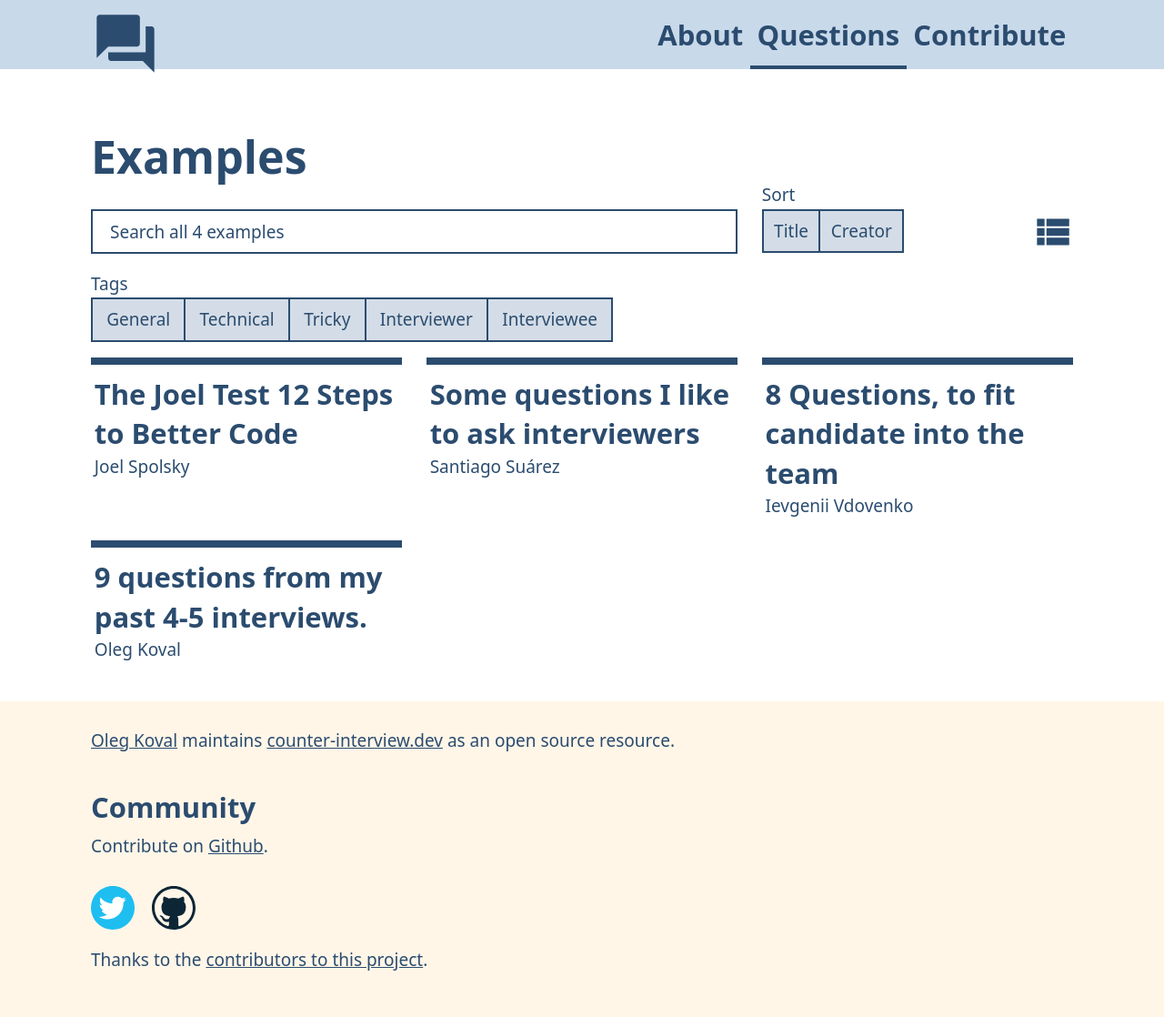
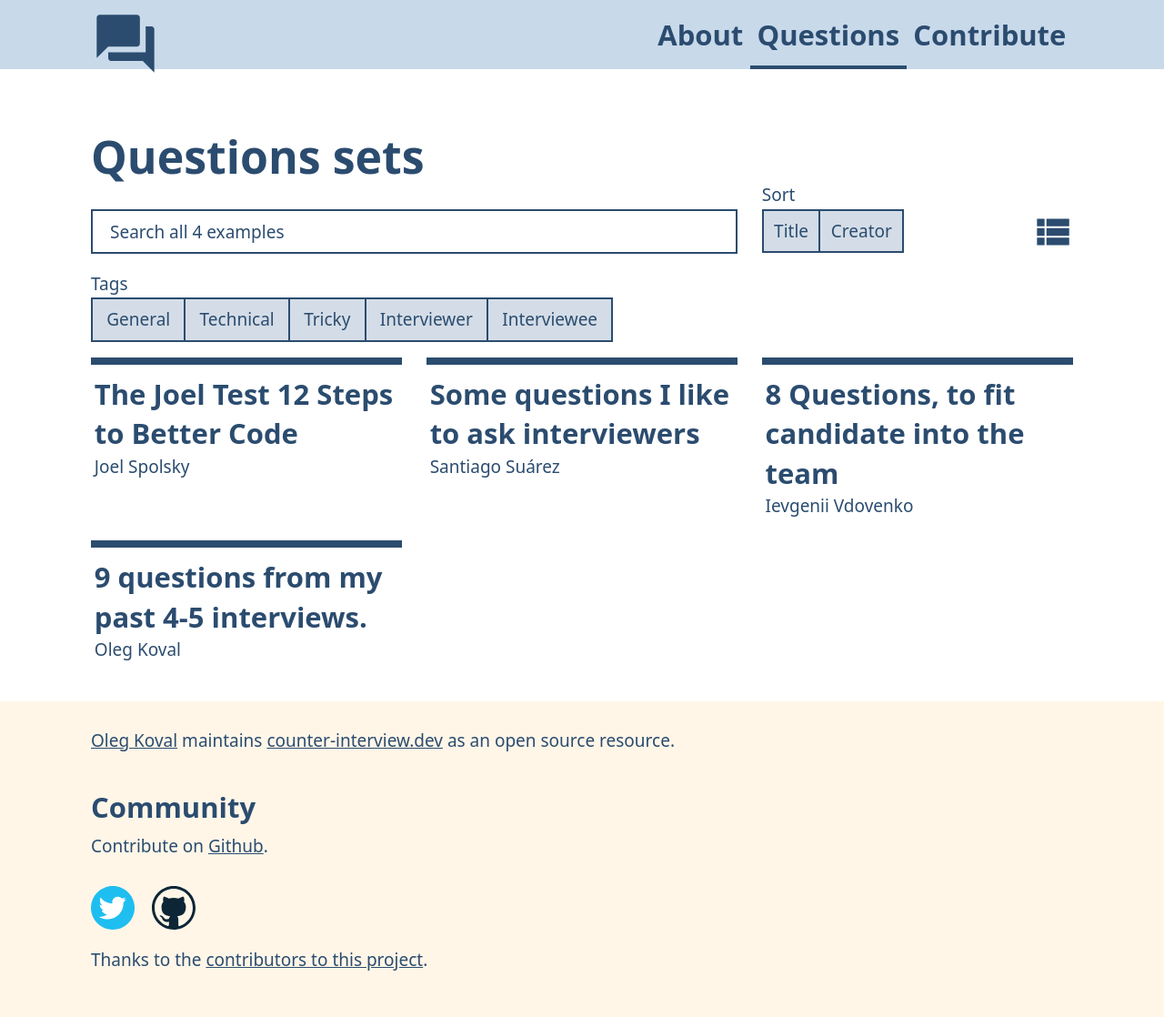
Before and after one commit to oleg-koval/counter-interview.dev, a Jekyll site: the page built from _pages/examples.md, in a window 1280 px wide. Shown: the whole page at 91% size. Built offline with Jekyll 4.4.1, drawn with Linux system fonts in a browser that asks for light colours.

Commit message:
Rename examples to questions sets

```diff
--- a/_includes/header.html
+++ b/_includes/header.html
@@ -14,7 +14,7 @@
       <p class="full h3 mtn">The collection contains:</p>
       <div class="three-up">
         <p class="h1 bold mtn mbn">{{ site.examples.size }}</p>
-        <p>Examples</p>
+        <p>Questions sets</p>
       </div>
       <div class="three-up">
         <p class="h1 bold mtn mbn">{{ questions.size }}</p>
--- a/_pages/examples.md
+++ b/_pages/examples.md
@@ -1,6 +1,6 @@
 ---
 layout: examples
-title: Examples
+title: Questions sets
 permalink: /examples/
 order: 3
 body-class: examples
```
